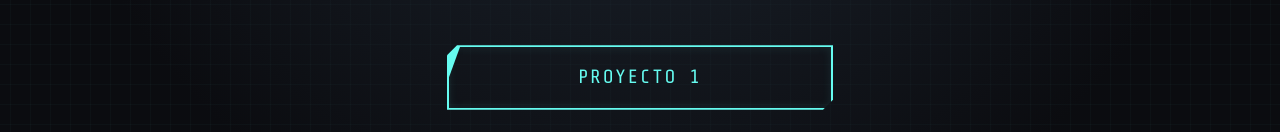
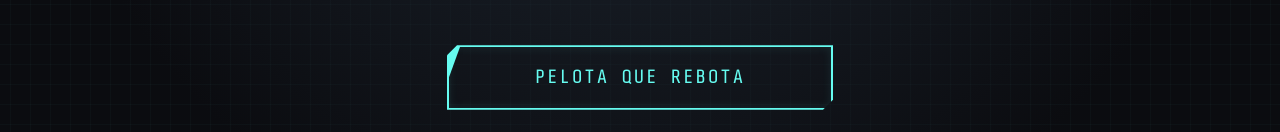
Before and after one commit to r3n0/r3n0.github.io, a plain HTML site: page index.html in a window 1280 px wide. Shown: the part 325-457 px from the top of the page. Drawn offline with nearby package versions, Linux system fonts and the light colour scheme; a web font is replaced by a local one.

Commit message:
se agregó el link del proyeto 1 que es una pelota que rebota

```diff
--- a/index.html
+++ b/index.html
@@ -15,7 +15,7 @@
 
         <nav>
             <ul>
-                <li class="itemlist"><a href="">Proyecto 1</a></li>
+                <li class="itemlist"><a href="https://r3n0.github.io/pelota-que-rebota/">Pelota que rebota</a></li>
                 <li class="itemlist"><a href="">Proyecto 2</a></li>
                 <li class="itemlist"><a href="">Proyecto 3</a></li>
                 <li class="itemlist"><a href="">Proyecto 4</a></li>
```
